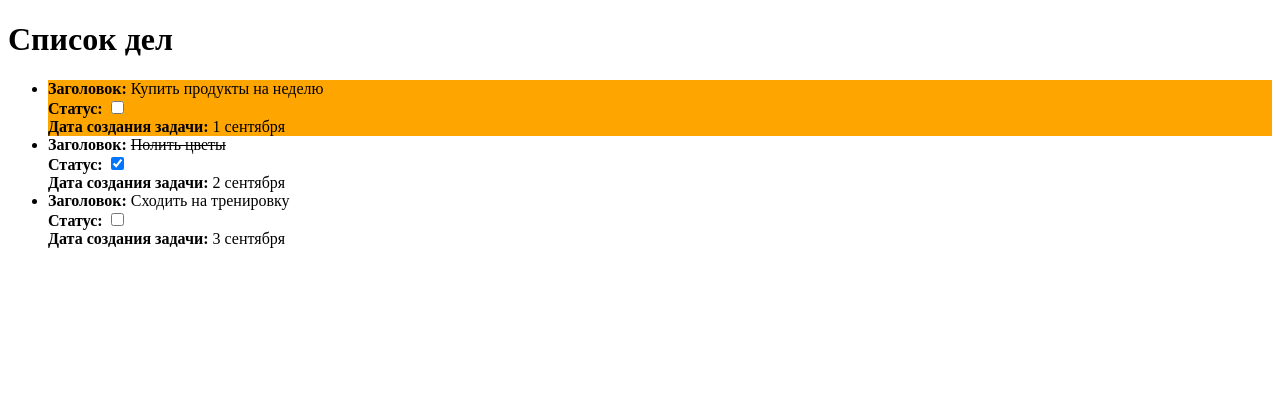
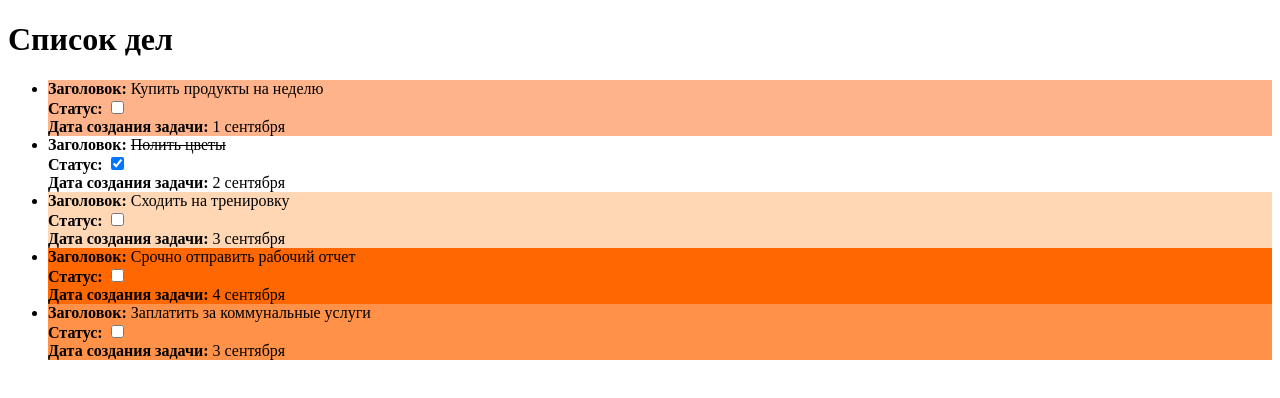
Before and after one commit to sabyrka2007/trelly, a React (Vite) app: page / in a window 1280 px wide. Shown: the top 398 px of the page. Built offline with nearby package versions, Linux system fonts and the light colour scheme.

Commit message:
feat: update task priority values

```diff
--- a/src/App.tsx
+++ b/src/App.tsx
@@ -20,7 +20,23 @@ const tasks = [
     addedAt: '3 сентября',
     priority: 1,
   },
+  {
+    id: 4,
+    title: 'Срочно отправить рабочий отчет',
+    isDone: false,
+    addedAt: '4 сентября',
+    priority: 4,
+  },
+  {
+    id: 5,
+    title: 'Заплатить за коммунальные услуги',
+    isDone: false,
+    addedAt: '3 сентября',
+    priority: 3,
+  },
 ]
+
+const priorities = ['#fff', '#ffd7b5', '#ffb38a', '#ff9248', '#ff6700']
 
 export const App = () => {
   return (
@@ -32,7 +48,7 @@ export const App = () => {
         {tasks.map((task) => (
           <li
             key={task.id}
-            style={{ backgroundColor: task.priority >= 2 ? 'orange' : 'transparent' }}
+            style={{ backgroundColor: priorities[task.priority] }}
           >
             <div>
               <b>Заголовок: </b>
```
